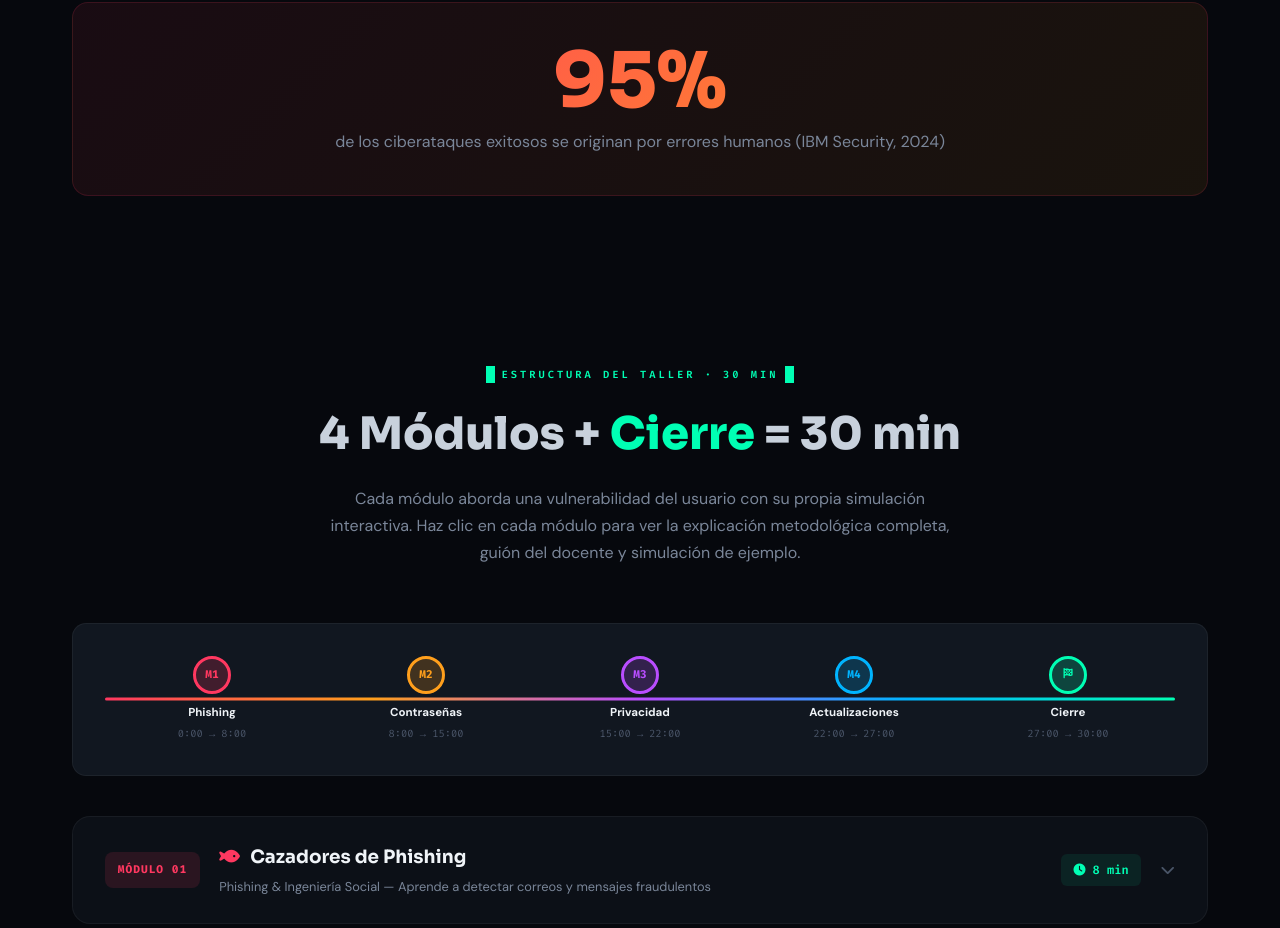
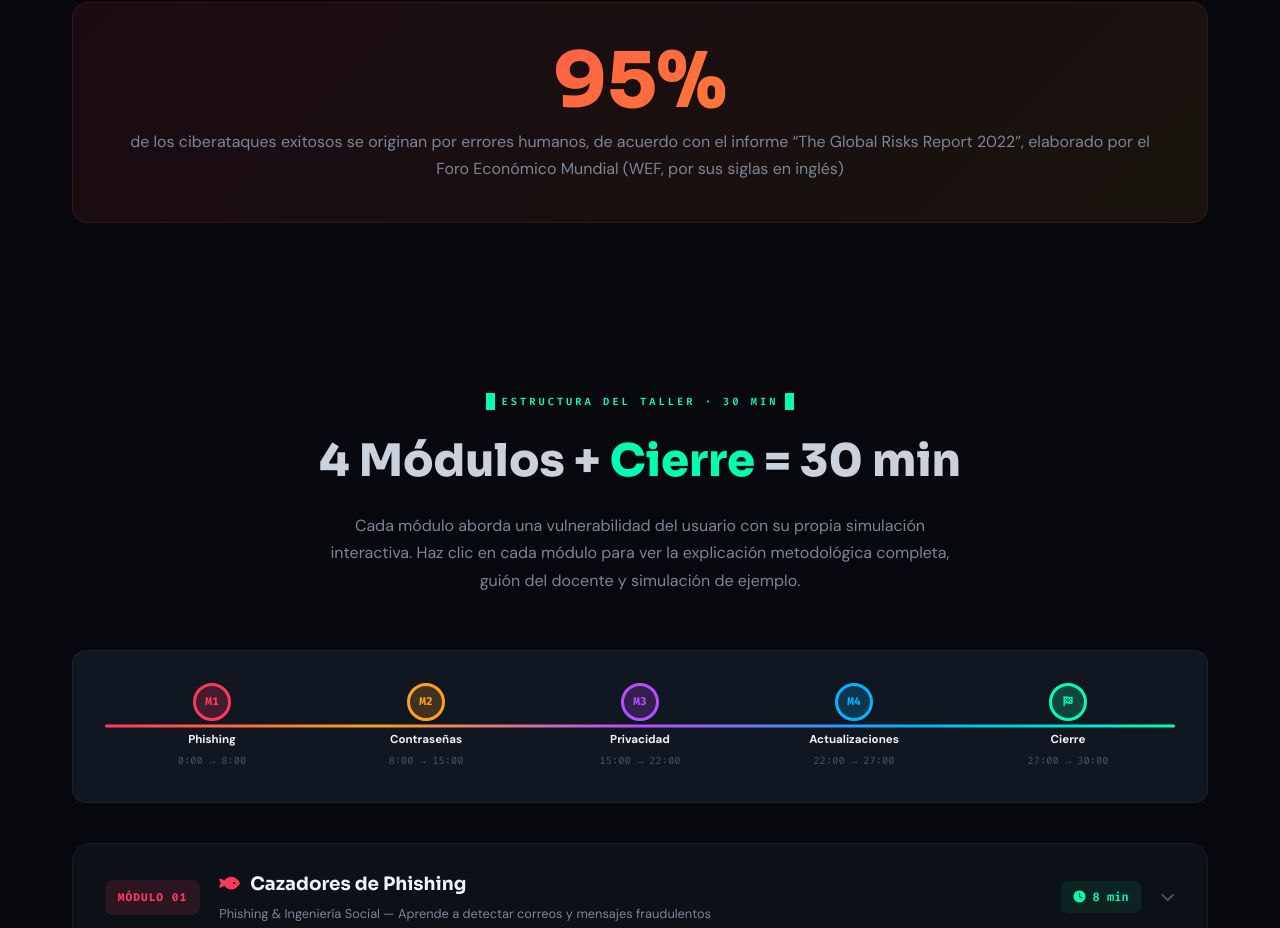
Before and after one commit to jasilva770/Guardianes, a plain HTML site: page index.html in a window 1280 px wide. Shown: the part 1600-2528 px from the top of the page. Drawn offline with Linux system fonts and the light colour scheme.

Commit message:
Update index.html

```diff
--- a/index.html
+++ b/index.html
@@ -351,7 +351,7 @@ footer a:hover{text-decoration:underline;}
 
 <div class="big-stat rv">
   <div class="big-num" id="bigCounter">0%</div>
-  <div class="big-label">de los ciberataques exitosos se originan por errores humanos (IBM Security, 2024)</div>
+  <div class="big-label">de los ciberataques exitosos se originan por errores humanos, de acuerdo con el informe “The Global Risks Report 2022”, elaborado por el Foro Económico Mundial (WEF, por sus siglas en inglés)</div>
 </div>
 </section>
 
```
